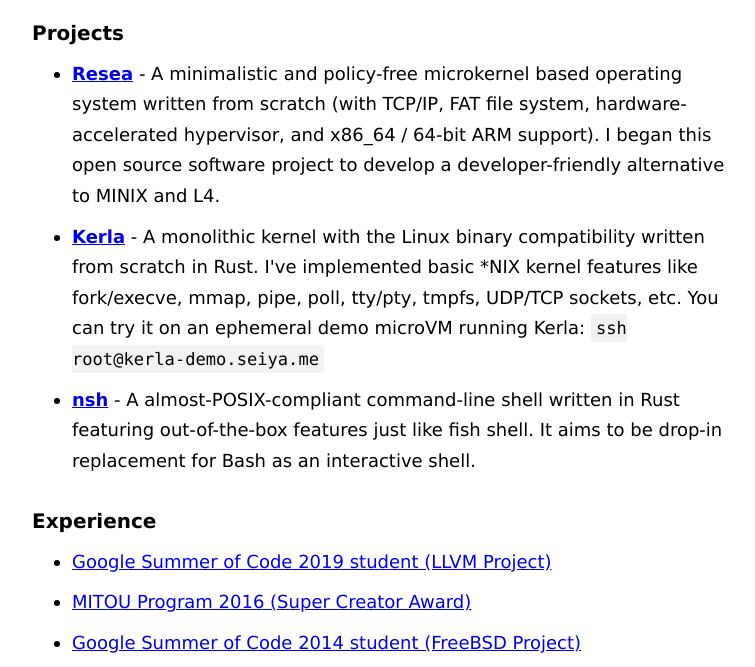
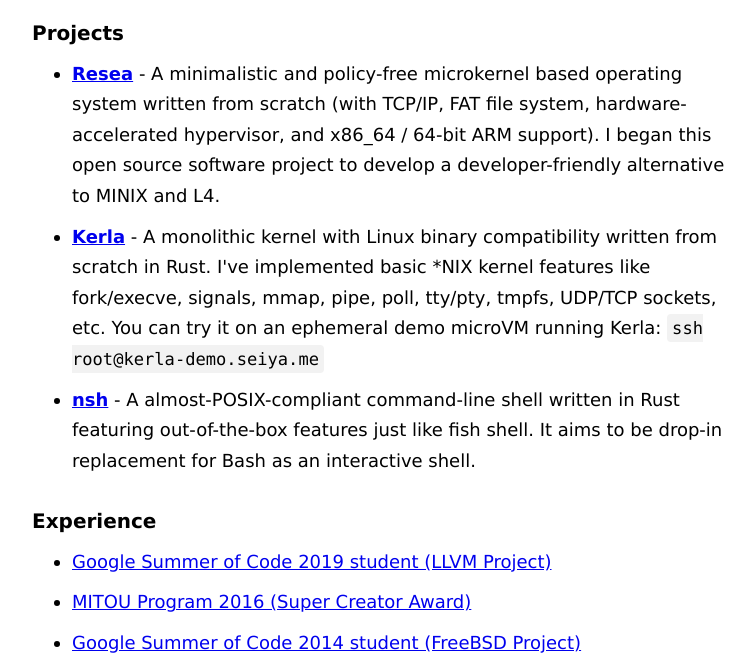
Before and after one commit to seiyanuta/seiya.me, a website: page pub/index.html in a window 1280 px wide. Shown: the part 206-873 px from the top of the page, without its empty margins (258-1013 px from the left). Drawn offline with Linux system fonts and the light colour scheme; files whose address does not match are found by name.

Commit message:
Update index.html

```diff
--- a/pub/index.html
+++ b/pub/index.html
@@ -128,8 +128,8 @@
                     <li>
                         <h2><a href="https://github.com/nuta/kerla">Kerla</a></h2>
                         <p>
-                            A monolithic kernel with the Linux binary compatibility written from scratch in Rust.
-                            I've implemented basic *NIX kernel features like fork/execve, mmap, pipe, poll, tty/pty, tmpfs, UDP/TCP sockets, etc.
+                            A monolithic kernel with Linux binary compatibility written from scratch in Rust.
+                            I've implemented basic *NIX kernel features like fork/execve, signals, mmap, pipe, poll, tty/pty, tmpfs, UDP/TCP sockets, etc.
                             You can try it on an ephemeral demo microVM running Kerla:
                             <code>ssh root@kerla-demo.seiya.me</code>
                         </p>
```
